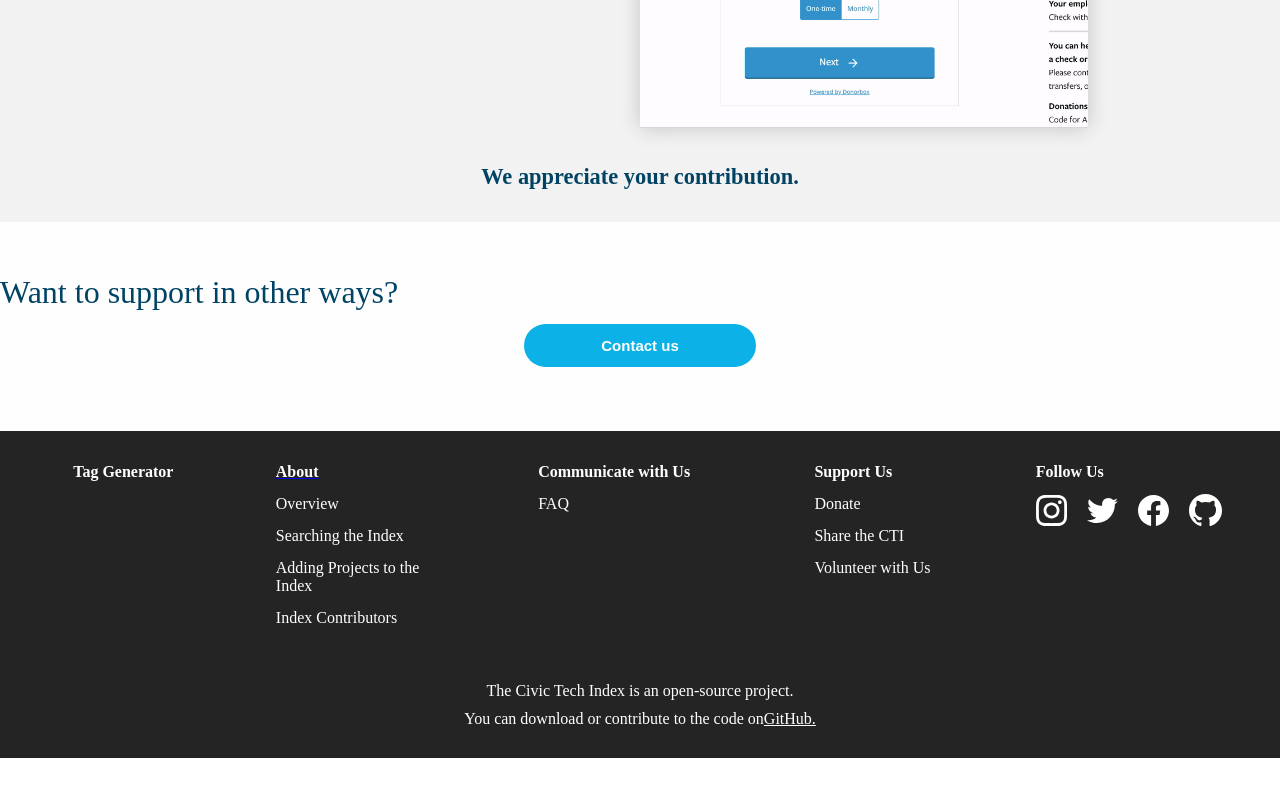
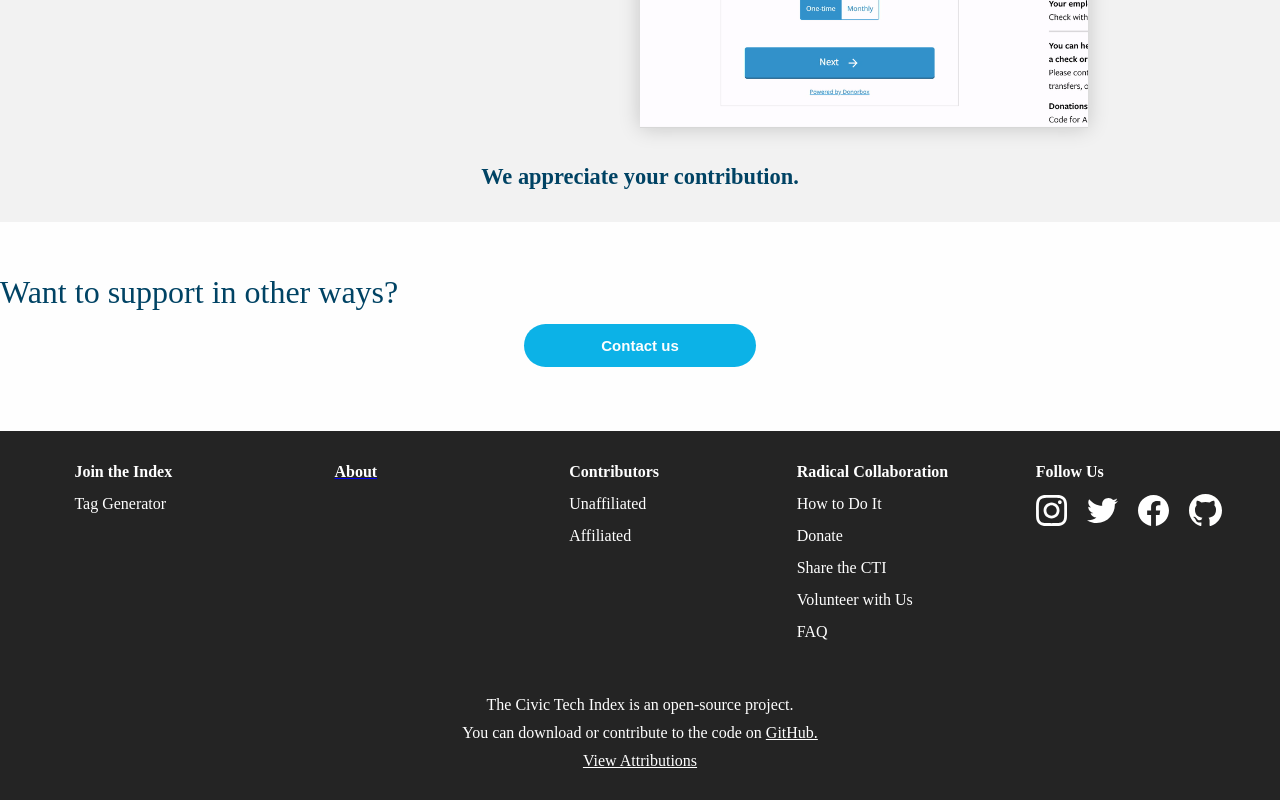
Before and after one commit to civictechindex/CTI-website-frontend, a React (Create React App) app: page /donate in a window 1280 px wide. Shown: the part 559-1359 px from the top of the page. Before the commit the page ends 1317 px from the top, so only its background shows below. Built offline with nearby package versions, Linux system fonts and the light colour scheme; what webfontloader would draw is missing.

Commit message:
Update footer menu to reflect new site navigation

```diff
--- a/package.json
+++ b/package.json
@@ -50,7 +50,11 @@
     "cypress": "^5.5.0",
     "eslint": "^6.8.0",
     "eslint-plugin-react": "^7.22.0",
+    "fibers": "^5.0.0",
     "istanbul-lib-coverage": "^3.0.0",
-    "nyc": "^15.1.0"
+    "node-sass": "^4.14.1",
+    "nyc": "^15.1.0",
+    "sass": "^1.32.2",
+    "typescript": "^3.9.7"
   }
 }
--- a/src/components/Footer/index.js
+++ b/src/components/Footer/index.js
@@ -34,32 +34,32 @@ const Footer = () => {
     <div className={classes.footerContainer}>
       <div className={classes.allInfoContainer}>
         <div className={classes.infoContainer}>
-          <Link to='/tag-generator' className={classes.infoHeader}>Tag Generator</Link>
+          <Link to='/' className={classes.infoHeader}>Join the Index</Link>
+          <Link to='/tag-generator' className={classes.infoLink}>Tag Generator</Link>
         </div>
         <div className={classes.infoContainer}>
           <Link to='/about'><p className={classes.infoHeader}>About</p></Link>
-          <Link to='/' className={classes.infoLink}>Overview</Link>
-          <Link to='/' className={classes.infoLink}>Searching the Index</Link>
-          <Link to='/adding-projects-to-the-index'
-            className={classes.infoLink}> Adding Projects to the Index</Link>
-          <Link to='/' className={classes.infoLink}>Index Contributors</Link>
         </div>
         <div className={classes.infoContainer}>
-          <Link to='/' className={classes.infoHeader}>Communicate with Us</Link>
-          <Link to='/' className={classes.infoLink}>FAQ</Link>
+          <Link to='/' className={classes.infoHeader}>Contributors</Link>
+          <Link to='/' className={classes.infoLink}>Unaffiliated</Link>
+          <Link to='/' className={classes.infoLink}>Affiliated</Link>
         </div>
         <div className={classes.infoContainer}>
-          <Link to='/' className={classes.infoHeader}>Support Us</Link>
+          <Link to='/' className={classes.infoHeader}>Radical Collaboration</Link>
+          <Link to='/' className={classes.infoLink}>How to Do It</Link>
           <Link to='/' className={classes.infoLink}>Donate</Link>
           <Link to='/' className={classes.infoLink}>Share the CTI</Link>
           <Link to='/' className={classes.infoLink}>Volunteer with Us</Link>
+          <Link to='/' className={classes.infoLink}>FAQ</Link>
         </div>
         <SocialSection />
       </div>
       <div className={classes.noteContainer}>
         <p className={classes.note}>The Civic Tech Index is an open-source project.</p>
-        <p className={classes.note}>You can download or contribute to the code on
+        <p className={classes.note}>You can download or contribute to the code on&nbsp;
           <a href='https://github.com/civictechindex' className={classes.link}>GitHub.</a></p>
+        <p className={classes.note}><a href="#" className={classes.link}>View Attributions</a></p>
       </div>
     </div>
   )
```
Also changed, not shown: .eslintrc.json, 1 other file (tests, documents, lock files or other folders).
